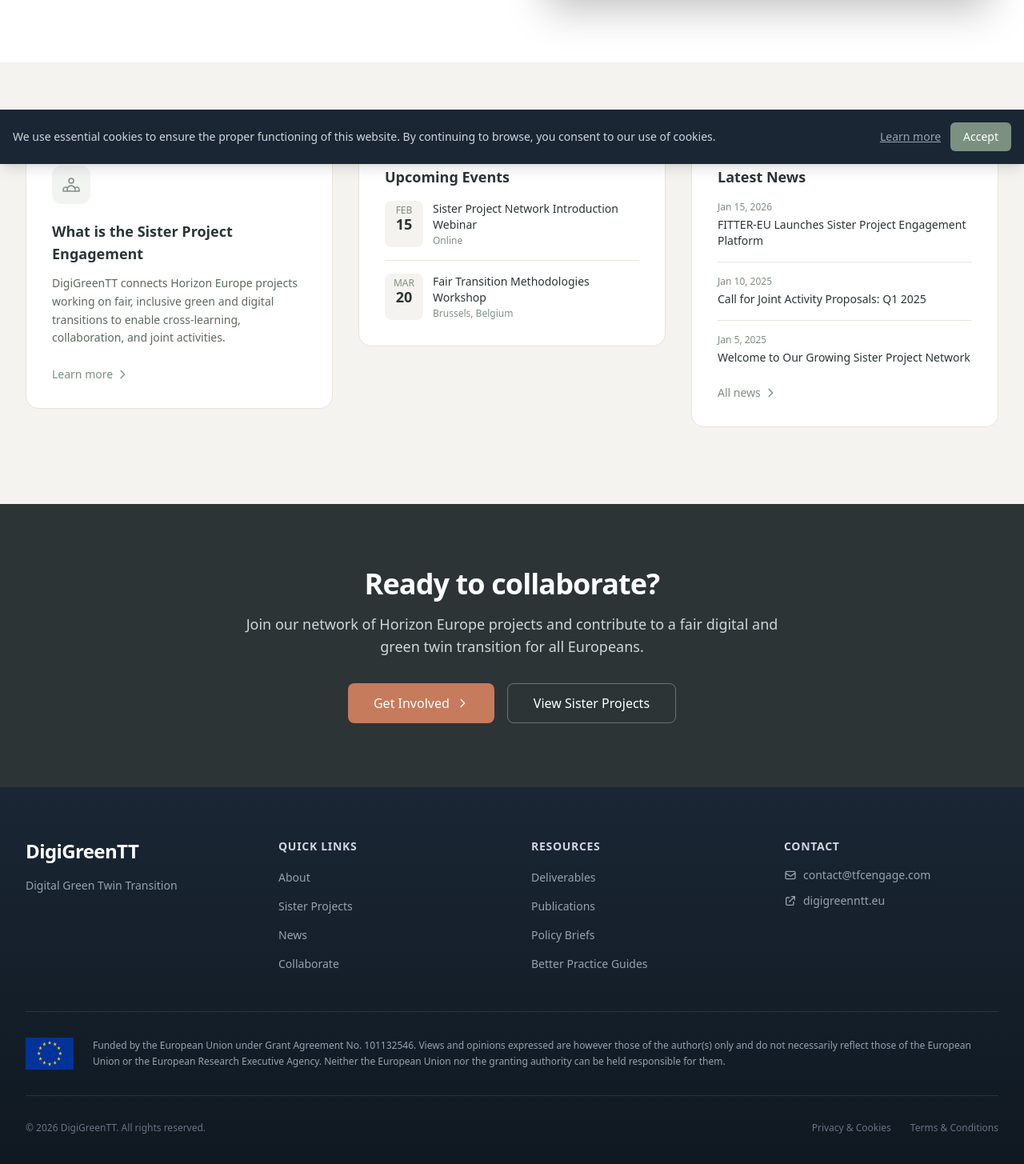
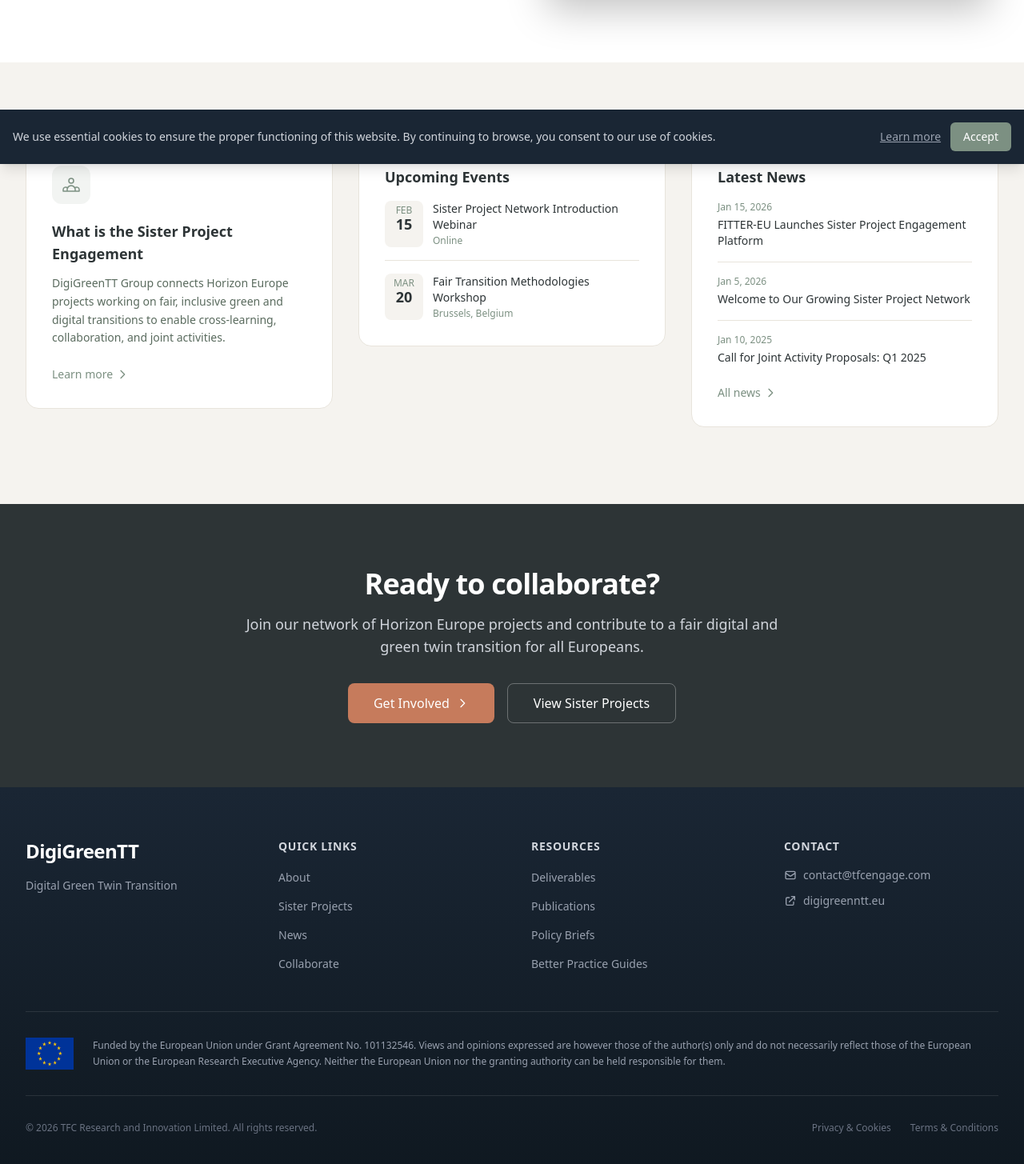
Before and after one commit to tfc-research-and-inovation/digigreen-eu, an Angular app: page /Home in a window 1280 px wide. Shown: the part 595-2050 px from the top of the page at 80% size. Built offline with nearby package versions, Linux system fonts and the light colour scheme.

Commit message:
feat(content): update project details and publication dates across various components

```diff
--- a/public/data/news.json
+++ b/public/data/news.json
@@ -22,10 +22,10 @@
   {
     "title": "Welcome to Our Growing Sister Project Network",
     "excerpt": "FITTER-EU welcomes ten new sister projects to our network, expanding opportunities for cross-project collaboration on fair transitions.",
-    "content": "We are delighted to welcome ten Horizon Europe projects to the FITTER-EU Sister Project Network. This diverse group brings expertise across just transition, digital inclusion, green skills, and policy development.\n\n## New Network Members\n\nOur network now includes projects such as Readjust, ST4TE, Greenpaths, Twin Synergies, and others who share our commitment to ensuring Europe's twin transition is fair and inclusive for all.\n\n## Collaboration Opportunities\n\nWith this expanded network, we see significant opportunities for:\n\n- Cross-project knowledge exchange on methodologies and tools\n- Joint stakeholder engagement activities\n- Collaborative publications addressing common challenges\n- Shared dissemination and outreach\n\n## Join Us\n\nIf your Horizon Europe project works on related themes and you'd like to join our network, visit the Collaborate page to apply.\n\n## Learn More\n\nVisit the Sister Projects page to explore the full network and learn about each project's focus and activities.",
+    "content": "We are delighted to welcome ten Horizon Europe projects to the FITTER-EU Sister Project Network. This diverse group brings expertise across just transition, digital inclusion, green skills, and policy development.\n\n## New Network Members\n\nOur network now includes projects such as, ST4TE, Greenpaths, Twin Synergies, and others who share our commitment to ensuring Europe's twin transition is fair and inclusive for all.\n\n## Collaboration Opportunities\n\nWith this expanded network, we see significant opportunities for:\n\n- Cross-project knowledge exchange on methodologies and tools\n- Joint stakeholder engagement activities\n- Collaborative publications addressing common challenges\n- Shared dissemination and outreach\n\n## Join Us\n\nIf your Horizon Europe project works on related themes and you'd like to join our network, visit the Collaborate page to apply.\n\n## Learn More\n\nVisit the Sister Projects page to explore the full network and learn about each project's focus and activities.",
     "image_url": "https://images.unsplash.com/photo-1559136555-9303baea8ebd?w=800&q=80",
     "image_alt": "Wind turbines representing green transition",
-    "publish_date": "2025-01-05",
+    "publish_date": "2026-01-05",
     "tags": [
       "Network",
       "Partnerships"
--- a/public/data/resources.json
+++ b/public/data/resources.json
@@ -4,7 +4,7 @@
     "description": "Guidelines and framework for cross-project collaboration within the FITTER-EU sister project network.",
     "resource_type": "Deliverable",
     "file_url": null,
-    "publish_date": "2025-01-01",
+    "publish_date": "2026-01-01",
     "authors": null,
     "work_package": "WP7",
     "deliverable_number": "D7.1",
--- a/src/app/layout/layout.component.html
+++ b/src/app/layout/layout.component.html
@@ -205,7 +205,7 @@
 
       <!-- Bottom bar -->
       <div class="mt-8 pt-8 border-t border-white/10 flex flex-col sm:flex-row justify-between items-center gap-4">
-        <p class="text-xs text-gray-500">&copy; {{ currentYear }} DigiGreenTT. All rights reserved.</p>
+        <p class="text-xs text-gray-500">&copy; {{ currentYear }} TFC Research and Innovation Limited. All rights reserved.</p>
         <div class="flex gap-6">
           <a routerLink="/Privacy" class="text-xs text-gray-500 hover:text-gray-300 transition-colors">Privacy &amp; Cookies</a>
           <a routerLink="/Terms" class="text-xs text-gray-500 hover:text-gray-300 transition-colors">Terms &amp; Conditions</a>
--- a/src/app/pages/collaborate/collaborate.component.ts
+++ b/src/app/pages/collaborate/collaborate.component.ts
@@ -12,7 +12,7 @@ import { NetworkFormComponent } from '../../components/collaborate/network-form.
     <div>
       <app-page-header
         title="Collaborate With Us"
-        subtitle="Join our sister project network or propose a joint activity to advance fair twin transitions across Europe."
+        subtitle="Join the DigiGreenTT Sister project network or propose a joint activity to advance fair twin transitions across Europe."
         breadcrumb="Collaborate"/>
       <section class="py-16 md:py-24">
         <div class="max-w-4xl mx-auto px-4 sm:px-6 lg:px-8">
--- a/src/app/pages/home/home.component.ts
+++ b/src/app/pages/home/home.component.ts
@@ -65,7 +65,7 @@ import { EventsTeaserComponent } from '../../components/home/events-teaser.compo
           <div class="grid md:grid-cols-3 gap-6 lg:gap-8">
             <app-teaser-card
               title="What is the Sister Project Engagement"
-              description="DigiGreenTT connects Horizon Europe projects working on fair, inclusive green and digital transitions to enable cross-learning, collaboration, and joint activities."
+              description="DigiGreenTT Group connects Horizon Europe projects working on fair, inclusive green and digital transitions to enable cross-learning, collaboration, and joint activities."
               linkText="Learn more"
               linkPage="SisterProjects"
             />
```
